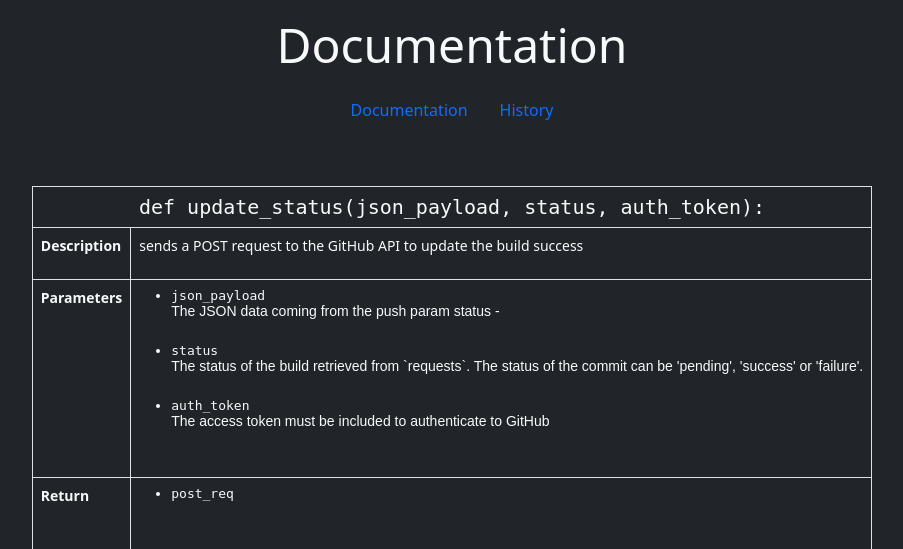
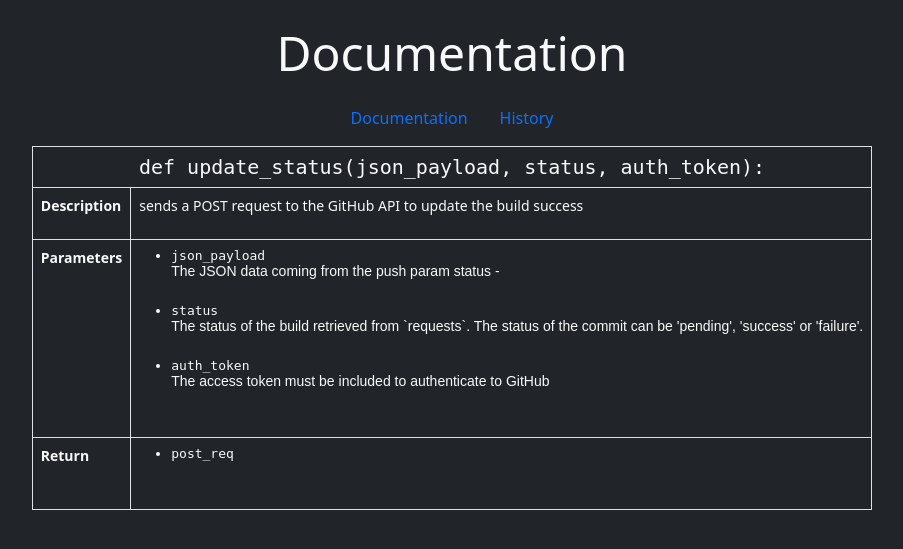
Before and after one commit to linus1996/DD2480-CI, a Flask app: template src/templates/documentation.html in a window 1280 px wide. Shown: the top 549 px of the page, without its empty margins (188-1091 px from the left). Run offline with Flask 2, Linux system fonts and the light colour scheme; the template is opened without the code that fills it, so the values that code supplies are empty; parts of the project's set-up code (start-up, migrations or seed data) failed here and were passed over.

Commit message:
Update documentation.html
Feature: frontend update

```diff
--- a/src/templates/documentation.html
+++ b/src/templates/documentation.html
@@ -9,10 +9,10 @@
 <body class="bg-dark text-light">
 
     <div class="container-fluid mx-auto">
-        <div class="row jumbotron text-center mt-3">
-            <h2 class="display-5">Documentation</h2>
+        <div class="row jumbotron text-center">
+            <h2 class="display-5 mt-4">Documentation</h2>
         </div>
-        <nav class="navbar justify-content-center  mb-5">
+        <nav class="navbar justify-content-center">
             <ul class="nav">
 
                 <li class="nav-item">
```
